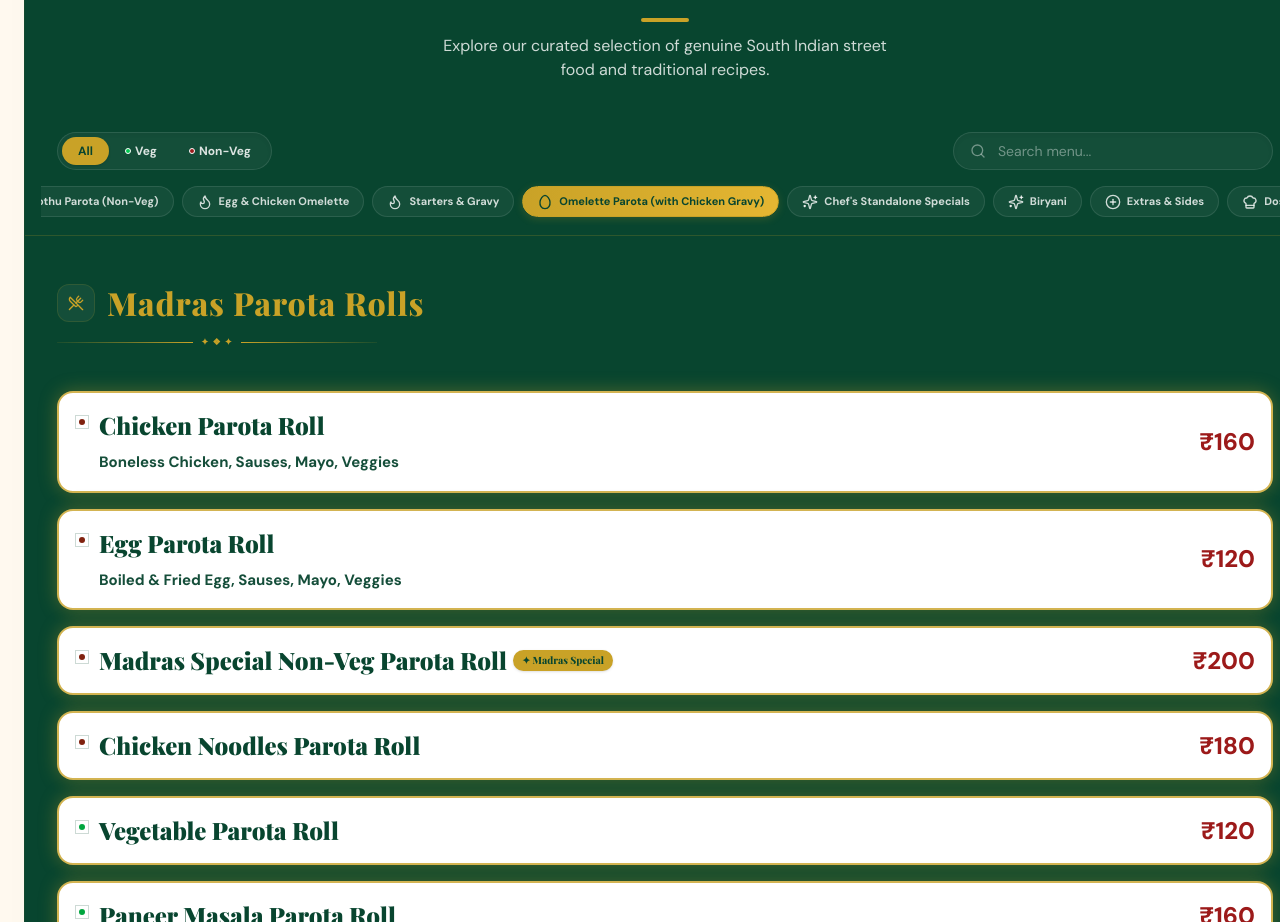
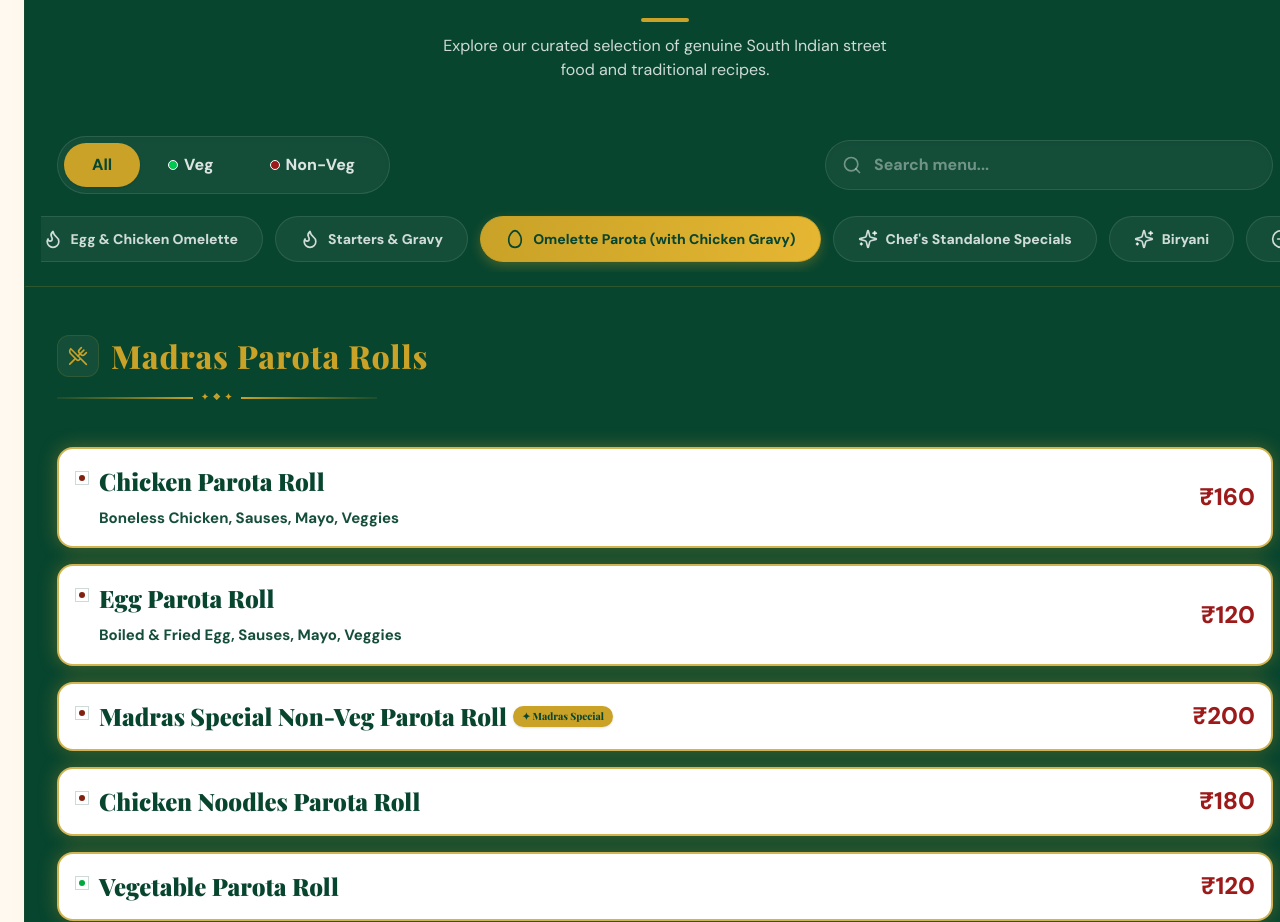
Before and after one commit to Talha-Sid01/Madras-Parota-Menu-, a Next.js app: page / in a window 1280 px wide. Shown: the part 2733-3655 px from the top of the page. Built offline with nearby package versions, Linux system fonts and the light colour scheme.

Commit message:
style: enlarge filter controls, search bar, and category pills by 50%

```diff
--- a/components/MenuSection.tsx
+++ b/components/MenuSection.tsx
@@ -21,21 +21,21 @@ import {
 } from 'lucide-react';
 
 const categoryIcons: { [key: string]: React.ReactNode } = {
-  'parota-rolls': <UtensilsCrossed className="w-4 h-4" />,
-  'parota-gravy-nonveg': <Layers className="w-4 h-4" />,
-  'kothu-parota': <Layers className="w-4 h-4" />,
-  'egg-chicken-omelette': <Flame className="w-4 h-4" />,
-  'starters-gravy': <Flame className="w-4 h-4" />,
-  'omelette-parota': <Egg className="w-4 h-4" />,
-  'chefs-specials': <Sparkles className="w-4 h-4" />,
-  'biryani': <Sparkles className="w-4 h-4" />,
-  'extras-sides': <PlusCircle className="w-4 h-4" />,
-  'dosa-nonveg': <ChefHat className="w-4 h-4" />,
-  'parota-veg-gravy': <Leaf className="w-4 h-4" />,
-  'idli-vada': <Disc className="w-4 h-4" />,
-  'uttappam': <GridIcon className="w-4 h-4" />,
-  'dosa-veg': <Compass className="w-4 h-4" />,
-  'beverages': <Coffee className="w-4 h-4" />
+  'parota-rolls': <UtensilsCrossed className="w-4.5 h-4.5 sm:w-5 sm:h-5" />,
+  'parota-gravy-nonveg': <Layers className="w-4.5 h-4.5 sm:w-5 sm:h-5" />,
+  'kothu-parota': <Layers className="w-4.5 h-4.5 sm:w-5 sm:h-5" />,
+  'egg-chicken-omelette': <Flame className="w-4.5 h-4.5 sm:w-5 sm:h-5" />,
+  'starters-gravy': <Flame className="w-4.5 h-4.5 sm:w-5 sm:h-5" />,
+  'omelette-parota': <Egg className="w-4.5 h-4.5 sm:w-5 sm:h-5" />,
+  'chefs-specials': <Sparkles className="w-4.5 h-4.5 sm:w-5 sm:h-5" />,
+  'biryani': <Sparkles className="w-4.5 h-4.5 sm:w-5 sm:h-5" />,
+  'extras-sides': <PlusCircle className="w-4.5 h-4.5 sm:w-5 sm:h-5" />,
+  'dosa-nonveg': <ChefHat className="w-4.5 h-4.5 sm:w-5 sm:h-5" />,
+  'parota-veg-gravy': <Leaf className="w-4.5 h-4.5 sm:w-5 sm:h-5" />,
+  'idli-vada': <Disc className="w-4.5 h-4.5 sm:w-5 sm:h-5" />,
+  'uttappam': <GridIcon className="w-4.5 h-4.5 sm:w-5 sm:h-5" />,
+  'dosa-veg': <Compass className="w-4.5 h-4.5 sm:w-5 sm:h-5" />,
+  'beverages': <Coffee className="w-4.5 h-4.5 sm:w-5 sm:h-5" />
 };
 
 export default function MenuSection() {
@@ -139,14 +139,14 @@ export default function MenuSection() {
         </div>
 
         {/* Filters and Search Container */}
-        <div className="sticky top-[68px] z-30 bg-brand-green-dark backdrop-blur-md pt-2.5 pb-2.5 border-b border-brand-gold/10 -mx-4 px-4 sm:-mx-6 sm:px-6 lg:-mx-8 lg:px-8">
-          <div className="flex flex-col md:flex-row md:items-center justify-between gap-3.5 max-w-7xl mx-auto">
+        <div className="sticky top-[68px] z-30 bg-brand-green-dark backdrop-blur-md pt-3.5 pb-3.5 border-b border-brand-gold/10 -mx-4 px-4 sm:-mx-6 sm:px-6 lg:-mx-8 lg:px-8">
+          <div className="flex flex-col md:flex-row md:items-center justify-between gap-4 max-w-7xl mx-auto">
 
             {/* Veg / Non-Veg Segmented Control */}
-            <div className="flex bg-white/5 p-1 rounded-full border border-white/10 self-center md:self-auto shrink-0 shadow-inner">
+            <div className="flex bg-white/5 p-1.5 rounded-full border border-white/10 self-center md:self-auto shrink-0 shadow-inner">
               <button
                 onClick={() => setFilterType('all')}
-                className={`px-4 py-1.5 rounded-full font-body text-xs font-bold transition-all duration-200 cursor-pointer ${
+                className={`px-6 py-2 sm:px-7 sm:py-2.5 rounded-full font-body text-sm sm:text-base font-extrabold transition-all duration-200 cursor-pointer ${
                   filterType === 'all'
                     ? 'bg-brand-gold text-brand-green-dark shadow-sm'
                     : 'text-white/80 hover:text-white'
@@ -156,37 +156,37 @@ export default function MenuSection() {
               </button>
               <button
                 onClick={() => setFilterType('veg')}
-                className={`px-4 py-1.5 rounded-full font-body text-xs font-bold transition-all duration-200 flex items-center gap-1 cursor-pointer ${
+                className={`px-6 py-2 sm:px-7 sm:py-2.5 rounded-full font-body text-sm sm:text-base font-extrabold transition-all duration-200 flex items-center gap-1.5 cursor-pointer ${
                   filterType === 'veg'
                     ? 'bg-green-700 text-white shadow-sm'
                     : 'text-white/85 hover:text-green-400'
                 }`}
               >
-                <span className="w-1.5 h-1.5 rounded-full bg-green-500 block border border-white" />
+                <span className="w-2.5 h-2.5 rounded-full bg-green-500 block border border-white" />
                 Veg
               </button>
               <button
                 onClick={() => setFilterType('non-veg')}
-                className={`px-4 py-1.5 rounded-full font-body text-xs font-bold transition-all duration-200 flex items-center gap-1 cursor-pointer ${
+                className={`px-6 py-2 sm:px-7 sm:py-2.5 rounded-full font-body text-sm sm:text-base font-extrabold transition-all duration-200 flex items-center gap-1.5 cursor-pointer ${
                   filterType === 'non-veg'
                     ? 'bg-brand-red text-white shadow-sm'
                     : 'text-white/85 hover:text-brand-red'
                 }`}
               >
-                <span className="w-1.5 h-1.5 rounded-full bg-brand-red block border border-white" />
+                <span className="w-2.5 h-2.5 rounded-full bg-brand-red block border border-white" />
                 Non-Veg
               </button>
             </div>
 
             {/* Search Box */}
-            <div className="relative w-full md:max-w-xs shadow-inner rounded-full overflow-hidden border border-white/10 hover:border-brand-gold/30 focus-within:border-brand-gold/50 transition-all duration-300 bg-white/5">
-              <Search className="absolute left-4 top-1/2 -translate-y-1/2 w-4 h-4 text-white/40" />
+            <div className="relative w-full md:max-w-md shadow-inner rounded-full overflow-hidden border border-white/10 hover:border-brand-gold/30 focus-within:border-brand-gold/50 transition-all duration-300 bg-white/5">
+              <Search className="absolute left-4 top-1/2 -translate-y-1/2 w-5 h-5 text-white/40" />
               <input
                 type="text"
                 placeholder="Search menu..."
                 value={searchQuery}
                 onChange={(e) => setSearchQuery(e.target.value)}
-                className="w-full pl-11 pr-5 py-2 bg-transparent font-body text-xs sm:text-sm outline-none text-white placeholder-white/40"
+                className="w-full pl-12 pr-6 py-2.5 sm:py-3 bg-transparent font-body text-sm sm:text-base outline-none text-white placeholder-white/40 font-semibold"
                 aria-label="Search menu items"
               />
             </div>
@@ -195,20 +195,20 @@ export default function MenuSection() {
           {/* Sticky Horizontally Scrolling Category Pills */}
           <div
             ref={categoriesNavRef}
-            className="flex items-center gap-2 overflow-x-auto no-scrollbar py-2 mt-2 -mx-4 px-4 scroll-smooth"
+            className="flex items-center gap-3 overflow-x-auto no-scrollbar py-2.5 mt-3 -mx-4 px-4 scroll-smooth"
           >
             {filteredMenu.map((category) => (
               <button
                 key={category.id}
                 id={`pill-${category.id}`}
                 onClick={() => handleCategoryClick(category.id)}
-                className={`inline-flex items-center gap-1.5 px-3.5 py-1.5 rounded-full border text-[11px] font-bold whitespace-nowrap transition-all duration-300 shrink-0 cursor-pointer ${
+                className={`inline-flex items-center gap-2 px-5 py-2.5 sm:px-6 sm:py-3 rounded-full border text-xs sm:text-sm font-extrabold whitespace-nowrap transition-all duration-300 shrink-0 cursor-pointer ${
                   activeCategory === category.id
-                    ? 'border-brand-gold bg-gradient-to-r from-brand-gold to-brand-gold-hover text-brand-green-dark shadow-[0_2px_8px_rgba(201,162,39,0.2)]'
+                    ? 'border-brand-gold bg-gradient-to-r from-brand-gold to-brand-gold-hover text-brand-green-dark shadow-[0_4px_12px_rgba(201,162,39,0.3)]'
                     : 'bg-white/5 border-white/10 text-white/80 hover:border-brand-gold hover:text-brand-gold hover:bg-white/10'
                 }`}
               >
-                {categoryIcons[category.id] || <Utensils className="w-3 h-3" />}
+                {categoryIcons[category.id] || <Utensils className="w-4.5 h-4.5 sm:w-5 sm:h-5" />}
                 {category.title}
               </button>
             ))}
```
